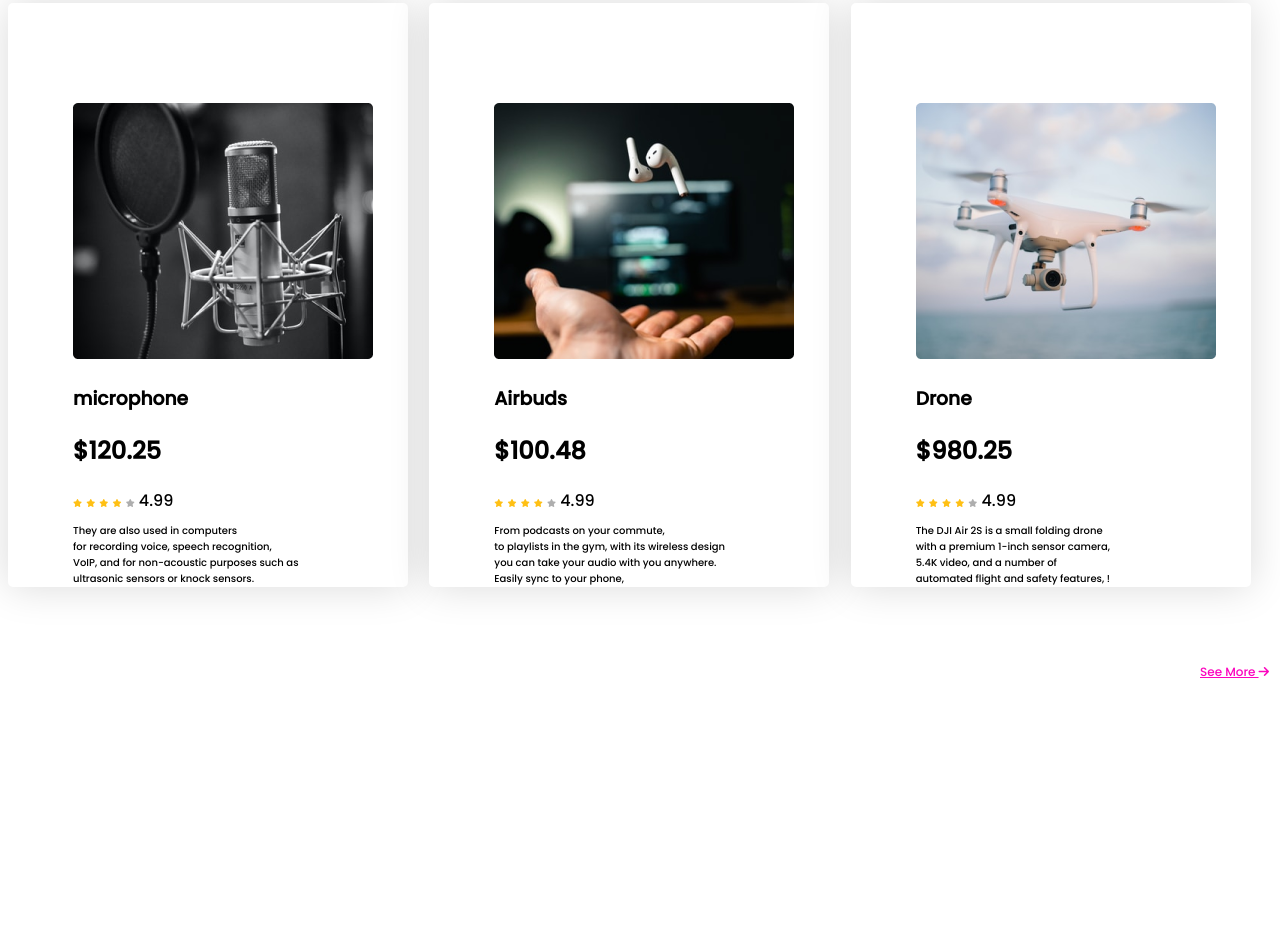
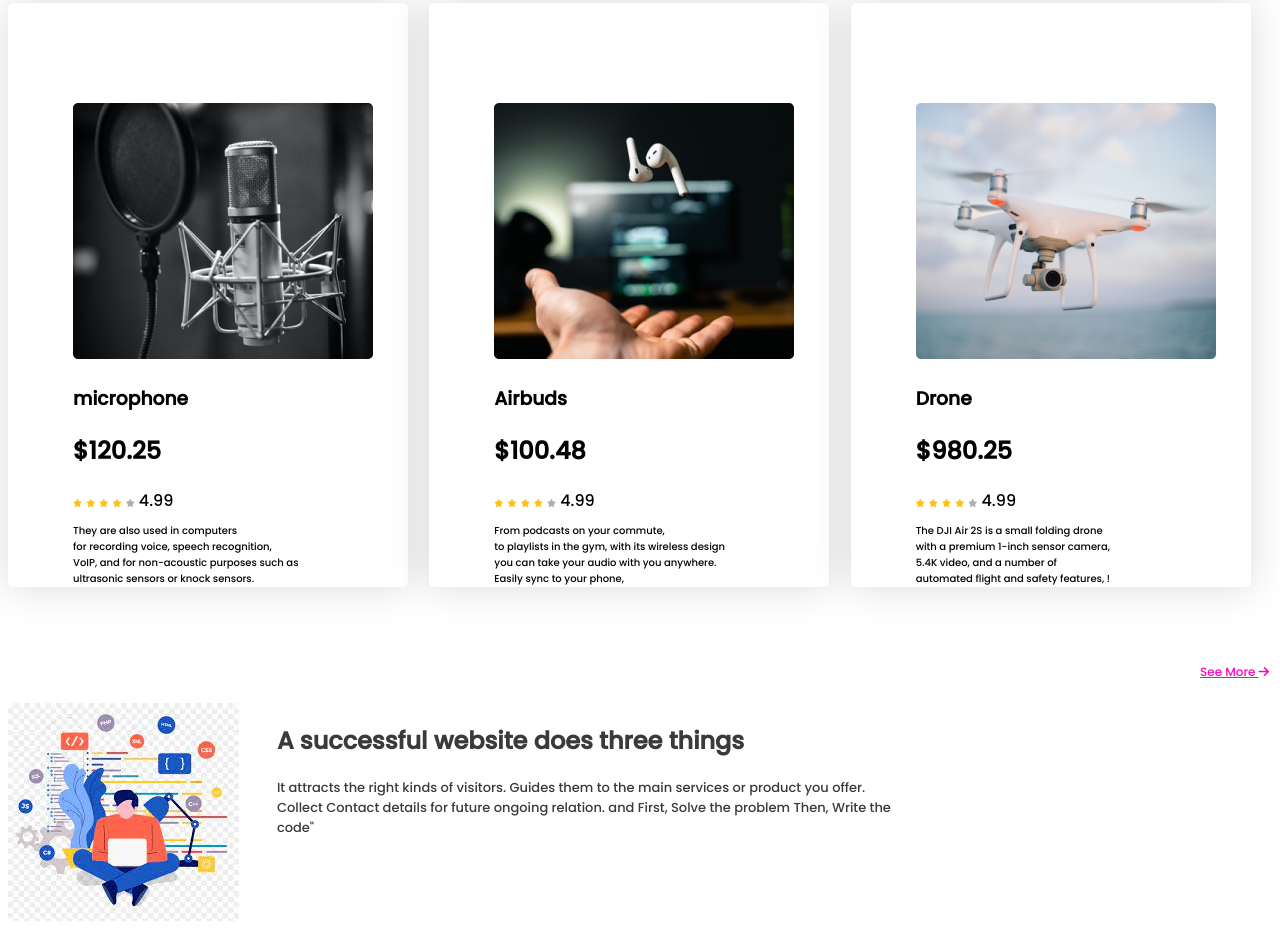
Before and after one commit to shabbirahmedshuvo01/responsive-assingment, a plain HTML site: page Index.html in a window 1280 px wide. Shown: the part 2137-3073 px from the top of the page. Before the commit the page ends 2818 px from the top, so only its background shows below. Drawn offline with Linux system fonts and the light colour scheme.

Commit message:
third-work done

```diff
--- a/Index.html
+++ b/Index.html
@@ -220,6 +220,19 @@
         <a class="button-work" target="_blank" href="https://www.facebook.com/shuvo006Shabbir">See More <span><i
                     class="fas fa-arrow-right"></i></span> </a>
     </section>
+    <br>
+    <!-- third-work -->
+    <br>
+    <section class="flexible-container">
+        <div> <img src="images/my opinion.jfif" alt=""> </div>
+        <div class="half-width">
+            <h1>A successful website does three things</h1>
+            <p class="text-work">It attracts the right kinds of visitors.
+                Guides them to the main services or product you offer.
+                Collect Contact details for future ongoing relation. and First, Solve the problem Then, Write the code"
+            </p>
+        </div>
+    </section>
 </body>
 
 </html>
```
Also changed, not shown: images/my opinion.jfif (added).
